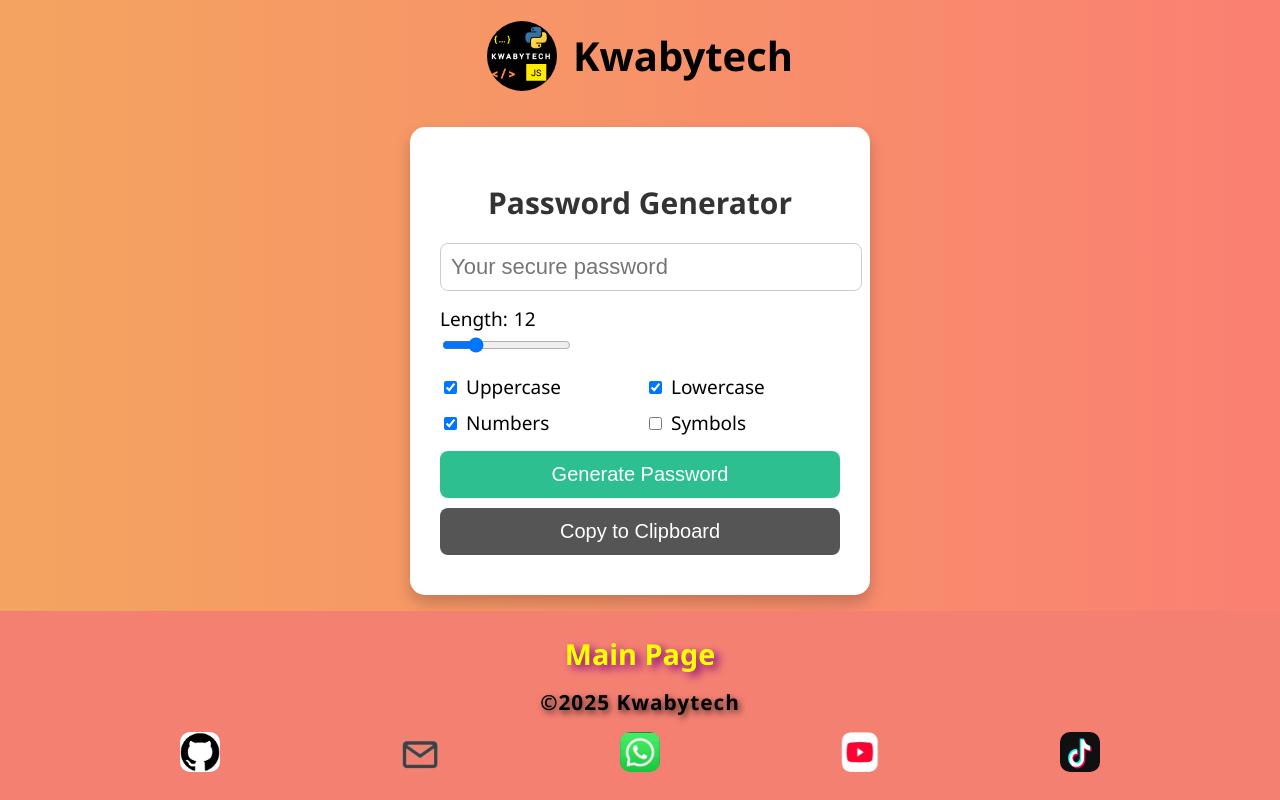
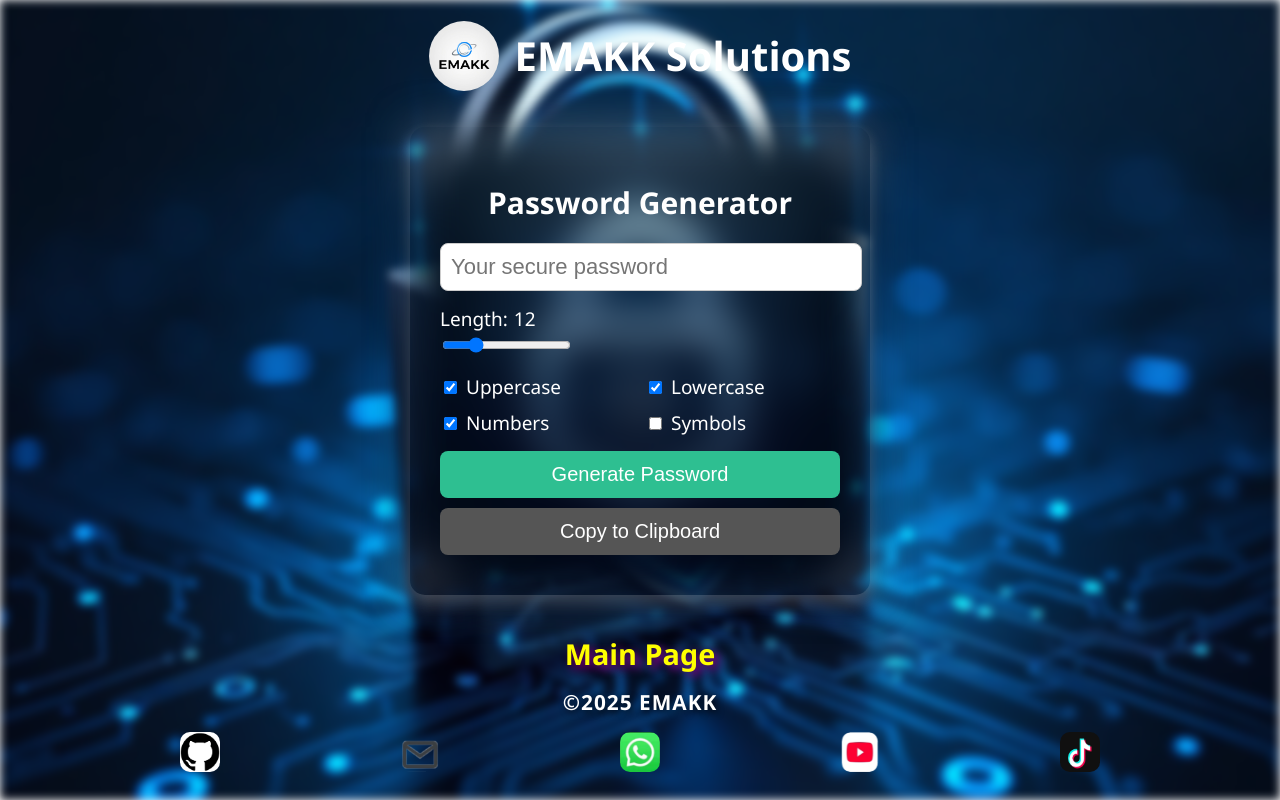
Before and after one commit to Elvis009-M/Password-generator, a plain HTML site: page index.html in a window 1280 px wide. Drawn offline with Linux system fonts and the light colour scheme.

Commit message:
Changed background from background gradient to background image

```diff
--- a/index.html
+++ b/index.html
@@ -9,8 +9,8 @@
 <body>
 
     <header>
-        <img src="images/kwabytechlogo.jpg" alt="">
-        Kwabytech
+        <img src="images/emakk.jpeg" alt="">
+        EMAKK Solutions
     </header>
 
    <main>
@@ -41,7 +41,7 @@
                 <a href="https://kwabytech.vercel.app" class="footerlink"> Main Page</a>
             </div>
 
-            <p>&copy;2025 Kwabytech</p>
+            <p>&copy;2025 EMAKK</p>
 
 
             <div class="pair">
--- a/style.css
+++ b/style.css
@@ -1,13 +1,27 @@
 body {
     font-family: 'Segoe UI', sans-serif;
-    background: linear-gradient(to right, #f4a460, #fa8072);
+    position: relative;
     margin: 0;
     align-items: center;
     justify-content: space-between;
-    height: 100vh;
+    min-height: 100vh;
     font-size: 15pt;
     display: flex;
     flex-direction: column;
+    color: white ;
+}
+body::before {
+    content: '';
+    position: absolute;
+    top: 0 ;
+    left: 0 ;
+    width: 100% ;
+    height: 100%;
+    background-image: url('images/padlock.jpeg');
+    background-size: cover ;
+    background-position: center ;
+    filter: blur(5px);
+    z-index: -1;
 }
 
 header {
@@ -33,19 +47,32 @@ main {
 }
 
 .container {
-    background: #fff;
+    position: relative;
     margin: auto;
     padding: 30px;
     border-radius: 15px;
-    box-shadow: 0 8px 16px rgba(0,0,0,0.2);
+    box-shadow: 0 8px 16px rgba(255,255,255,0.2);
     max-width: 400px;
     width: 100%;
+}
+.container::before {
+    content: '';
+    position: absolute;
+    top: 0;
+    left: 0;
+    width: 100% ;
+    height: 100%;
+    background-image: url('images/pass.jpeg');
+    background-size: cover ;
+    background-position: center ;
+    filter: blur(20px);
+    z-index: -1;
 }
 
 h2 {
     text-align: center;
     margin-bottom: 20px;
-    color: #333;
+    color: #fff;
 }
 
 input[type="text"] {
@@ -102,15 +129,16 @@ button:hover {
 
 .message {
     text-align: center;
-    color: green;
+    color: greenyellow;
     margin-top: 10px;
-    font-size: 0.9em;
+    font-size: 1.2em;
+    font-weight: 600;
+    text-shadow: 1px 1px 3px yellow 0.5;
 }
 
 
 
 footer {
-    background-color: #f48072;
     width: 100%;
     line-height: .9;
     padding: 1.6rem 0;
```
Also changed, not shown: images/emakk.jpeg (added), images/kwabytechlogo.jpg (deleted), images/padlock.jpeg (added), images/pass.jpeg (added).
